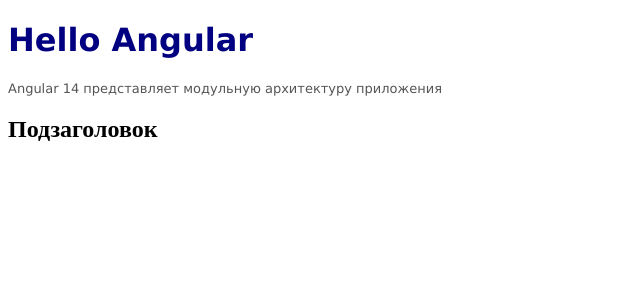
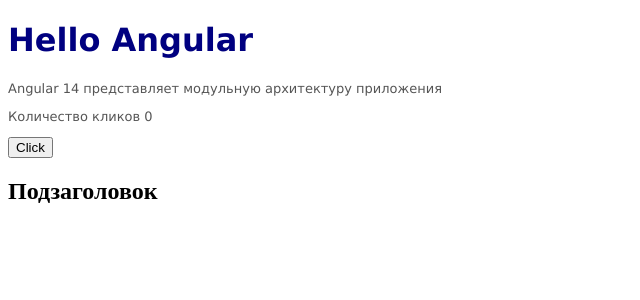
Before and after one commit to VKozhura/angular-components, an Angular app: page / in a window 1280 px wide. Shown: the top 300 px of the page, without its empty margins (0-640 px from the left). Built offline with nearby package versions, Linux system fonts and the light colour scheme.

Commit message:
приявязка к событию

```diff
--- a/src/app/app.component.html
+++ b/src/app/app.component.html
@@ -1,2 +1,5 @@
 <h1>Hello Angular</h1>
 <p>Angular 14 представляет модульную архитектуру приложения</p>
+
+<p>Количество кликов {{ count }}</p>
+<button (click)="increase()">Click</button>
--- a/src/app/app.component.ts
+++ b/src/app/app.component.ts
@@ -5,4 +5,10 @@
   templateUrl: './app.component.html',
   styleUrls: ['./app.component.css'],
 })
-export class AppComponent {}
+export class AppComponent {
+  count: number = 0;
+
+  increase(): void {
+    this.count++;
+  }
+}
```
